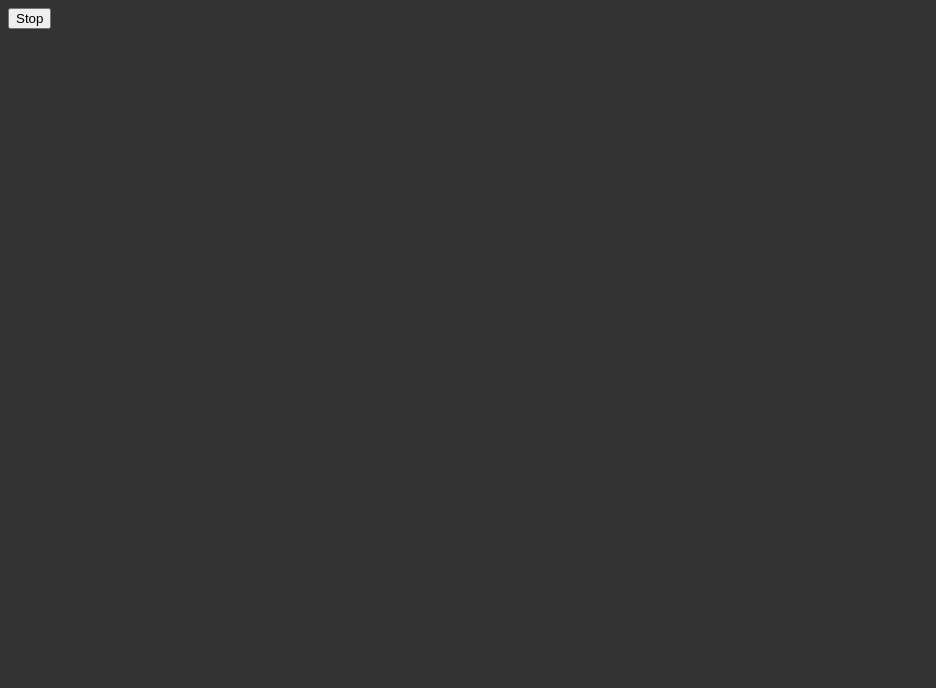
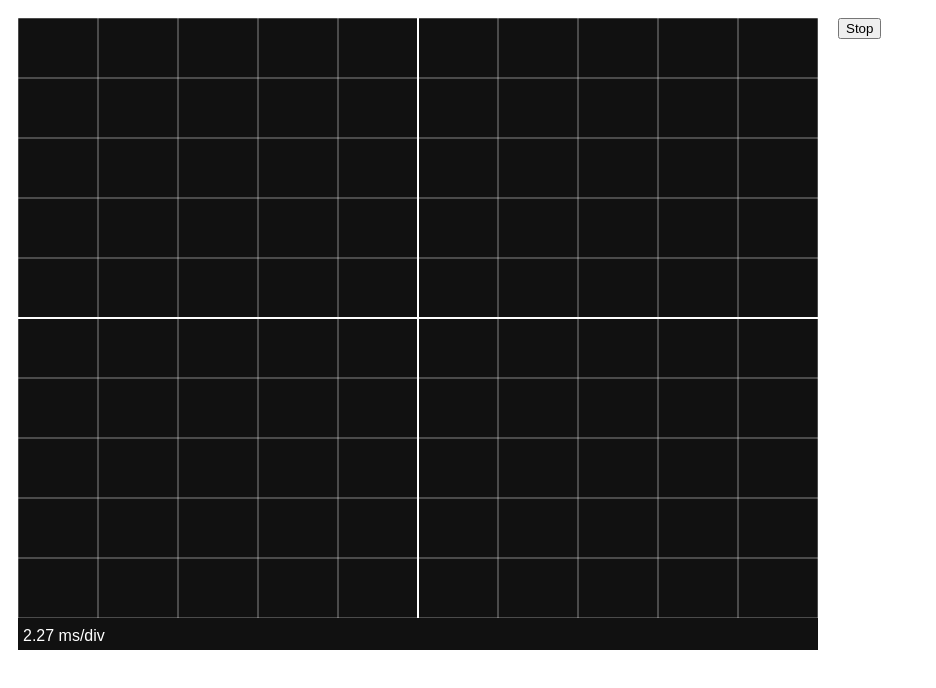
Before and after one commit to ebiyu/oscillo, a plain HTML site: page index.html in a window 1280 px wide. Both pictures are taken after a click on the button "Run". Shown: the whole page, without its empty margins (0-936 px from the left). Drawn offline with nearby package versions, Linux system fonts and the light colour scheme.

Commit message:
いろいろアップデートした

```diff
--- a/index.html
+++ b/index.html
@@ -1,123 +1,20 @@
 <!DOCTYPE html>
-<!--参考:https://qiita.com/mhagita/items/6c7d73932d9a207eb94d-->
 <html>
 	<head>
 		<meta charset="UTF-8">
 		<title>Oscilloscope</title>
-    <script src="https://code.jquery.com/jquery-3.2.1.js"></script>
-    <style>
-    html,body{
-        height: 100%;
-        background: #333;
-    }
-    #wrapper{
-        width: 100%;
-        height: 100%;
-    }
-    #wave_canvas{
-        display: block;
-    }
-    </style>
-    <script>
-    //canvasのサイズ調整
-    $(function() {
-      var canvas = document.getElementById('wave_canvas');
-      var container = document.getElementById('wrapper');
-      sizing();
-
-      function sizing() {
-        canvas.height = container.offsetHeight;
-        canvas.width = container.offsetWidth;
-      }
-
-      window.addEventListener('resize', function() {
-        (!window.requestAnimationFrame) ? setTimeout(sizing, 300): window.requestAnimationFrame(sizing);
-      });
-    });
-    </script>
+		<link rel="stylesheet" href="style.css">
 	</head>
 	<body>
+		<div style="display: flex">
+			<div style="margin: 10px; background-color: #111;" >
+				<canvas id="wave_canvas" width="800" height="600"></canvas>
+				<div id="bottomDisplay" style="color: white; padding: 5px; "></div>
+			</div>
+			<div style="margin: 10px">
 				<button onclick="toggleRecording()" id="togglebutton">Run</button>
-    <div id="wrapper">
-    <canvas id="wave_canvas" width="500" height="500"></canvas>
 			</div>
-    <!--<canvas id="spectrum_canvas" width="500" height="500"></canvas>-->
-
-    <script>
-    // クロスブラウザ定義
-    navigator.getUserMedia = navigator.getUserMedia || navigator.webkitGetUserMedia || navigator.mozGetUserMedia;
-
-    // 変数定義
-    var localMediaStream = null;
-    var localScriptProcessor = null;
-    var audioContext=null;
-    var bufferSize = 1024;
-    var audioData = []; // 録音データ
-
-    var recordingFlg = false;
-    var initialized=false;
-
-    // 音声解析
-    var audioAnalyser = null;
-
-    // 録音バッファ作成（録音中自動で繰り返し呼び出される）
-    function onAudioProcess(e) {
-        if (!recordingFlg) return;
-
-        var input = e.inputBuffer.getChannelData(0);
-        drawWave(input);
-    };
-
-    //波形を描画する
-    function drawWave(waveData){
-        var canvas = document.getElementById('wave_canvas');
-        var canvasContext = canvas.getContext('2d');
-
-        var time = bufferSize/audioContext.sampleRate;
-
-        canvasContext.clearRect(0, 0, canvas.width, canvas.height);
-        canvasContext.strokeStyle="#0ff";
-
-        canvasContext.beginPath();
-
-        for (var i = 0, len = waveData.length; i < len; i++) {
-            //canvasにおさまるように線を描画
-            var x = (i / len) * canvas.width;
-            var y = (waveData[i]/2+0.5) * canvas.height;
-            if (i === 0) {
-                canvasContext.moveTo(x, y);
-            } else if(i%5==0){
-                canvasContext.lineTo(x, y);
-            }
-
-            canvasContext.stroke();
-        }
-    }
-
-    //解析開始
-    function toggleRecording() {
-        recordingFlg = !recordingFlg;
-        document.getElementById("togglebutton").innerHTML = recordingFlg?"Stop":"Run";
-
-        if(initialized) return; //ガード節
-
-        audioContext = new AudioContext();
-        navigator.getUserMedia({audio: true}, function(stream) {
-            // 録音関連
-            localMediaStream = stream;
-            var scriptProcessor = audioContext.createScriptProcessor(bufferSize, 1, 1);
-            localScriptProcessor = scriptProcessor;
-            var mediastreamsource = audioContext.createMediaStreamSource(stream);
-            mediastreamsource.connect(scriptProcessor);
-            scriptProcessor.onaudioprocess = onAudioProcess;
-            scriptProcessor.connect(audioContext.destination);
-        },
-        function(e) {
-            console.log(e);
-        });
-
-        initialized=true;
-    }
-    </script>
+		</div>
+		<script src="main.js"></script>
 	</body>
 </html>
--- /dev/null
+++ b/main.js
@@ -0,0 +1,172 @@
+// 参考: https://qiita.com/mhagita/items/6c7d73932d9a207eb94d
+
+navigator.getUserMedia = navigator.getUserMedia || navigator.webkitGetUserMedia || navigator.mozGetUserMedia;
+
+const canvas = document.getElementById('wave_canvas');
+const ctx = canvas.getContext('2d');
+const width = canvas.width;
+const height = canvas.height;
+
+// fundamental settings
+const x_divs = 10;
+const y_divs = 10;
+
+// variables
+let divsize_x = 1 / 440; // s. / div
+
+// draw settigns
+const gridWidth = 0.5;
+const gridWidth_bold = 2;
+const waveWidth = 2;
+
+const waveColor = "#ff0"
+
+// buffer size
+const bufferSize = 1024;
+
+// objects for api
+let localMediaStream = null;
+let localScriptProcessor = null;
+let audioContext = null;
+let audioAnalyser = null;
+let audioData = []; // wave data
+
+// flags
+let recording = false;
+let initialized = false;
+
+// trigger
+const trigger_type = "force";
+setInterval(trigger, 10);
+let triggerIndex = 0;
+let triggerDelta = 0;
+
+function trigger(){
+	if (!initialized) return;
+
+	const indexSize = divsize_x * x_divs * audioContext.sampleRate;
+	if (audioData.length - triggerIndex < indexSize) return;
+
+	let nextTriggerIndex;
+
+	if(trigger_type == "up"){
+	}else{
+		nextTriggerIndex = audioData.length;
+	}
+
+	triggerDelta = nextTriggerIndex - triggerIndex;
+	triggerIndex = nextTriggerIndex;
+}
+
+setInterval(draw, 30);
+function draw(){
+	ctx.clearRect(0, 0, width, height);
+	drawText();
+	drawGrid();
+	drawWave();
+}
+
+function drawText(){
+	let divsize_x_disp;
+	if(divsize_x >= 1){
+		divsize_x_disp = `${divsize_x.toFixed(2)} s/div`
+	}else if(divsize_x >= 1e-3){
+		divsize_x_disp = `${(divsize_x * 1e3).toFixed(2)} ms/div`
+	}else{
+		divsize_x_disp = `${(divsize_x * 1e6).toFixed(2)} us/div`
+	}
+	document.getElementById('bottomDisplay').innerText = `${divsize_x_disp}`;
+}
+
+function drawGrid(){
+	ctx.strokeStyle ="#fff";
+
+	// horizontal
+	[...Array(y_divs + 1)].map((_, i) => i).forEach(i => {
+		if(i * 2 == y_divs){
+			ctx.lineWidth = gridWidth_bold;
+		}else{
+			ctx.lineWidth = gridWidth;
+		}
+		const y = i * height / y_divs;
+		ctx.beginPath();
+		ctx.moveTo(0, y);
+		ctx.lineTo(width, y);
+		ctx.stroke();
+	});
+
+	// vertical
+	[...Array(x_divs + 1)].map((_, i) => i).forEach(i => {
+		if(i * 2 == x_divs){
+			ctx.lineWidth = gridWidth_bold;
+		}else{
+			ctx.lineWidth = gridWidth;
+		}
+		const x = i * width / x_divs;
+		ctx.beginPath();
+		ctx.moveTo(x, 0);
+		ctx.lineTo(x, height);
+		ctx.stroke();
+	});
+}
+
+function drawWave(){
+	if (!initialized) return;
+
+	const length = divsize_x * x_divs * audioContext.sampleRate;
+	const startIndex = triggerIndex;
+
+	const indexSize = divsize_x * x_divs * audioContext.sampleRate;
+
+	// let time = length / audioContext.sampleRate;
+
+	ctx.strokeStyle = waveColor;
+	ctx.lineWidth = waveWidth;
+
+	ctx.beginPath();
+
+	[...Array(width)].map((_, i) => i).forEach(x => {
+		let index = startIndex + Math.floor(x * length / width);
+		if(divsize_x < 0.01){
+			index -= triggerDelta;
+		}else if(audioData.length > length && index > audioData.length){
+			index -= triggerDelta;
+		}
+		const val = audioData[index];
+		const y = (val / 2 + 0.5) * canvas.height;
+		ctx.lineTo(x, y);
+	});
+
+	ctx.stroke();
+}
+
+function toggleRecording() {
+	recording = !recording;
+	document.getElementById("togglebutton").innerHTML = recording ? "Stop" : "Run";
+	if (!initialized) initialize();
+}
+
+function initialize(){
+	audioContext = new AudioContext();
+	navigator.getUserMedia({audio: true}, stream => {
+		localMediaStream = stream;
+		let scriptProcessor = audioContext.createScriptProcessor(bufferSize, 1, 1);
+		localScriptProcessor = scriptProcessor;
+		let mediastreamsource = audioContext.createMediaStreamSource(stream);
+		mediastreamsource.connect(scriptProcessor);
+		scriptProcessor.onaudioprocess = onAudioProcess;
+		scriptProcessor.connect(audioContext.destination);
+	}, e => {
+		console.log(e);
+	});
+
+	initialized=true;
+}
+
+// recording loop
+function onAudioProcess(e) {
+	if (!recording) return;
+
+	let input = e.inputBuffer.getChannelData(0);
+	audioData = [...audioData, ...input];
+};
--- /dev/null
+++ b/style.css
@@ -0,0 +1,3 @@
+*{
+    font-family: sans-serif;
+}
```
Lines whose indentation alone changed are shown as unchanged.
